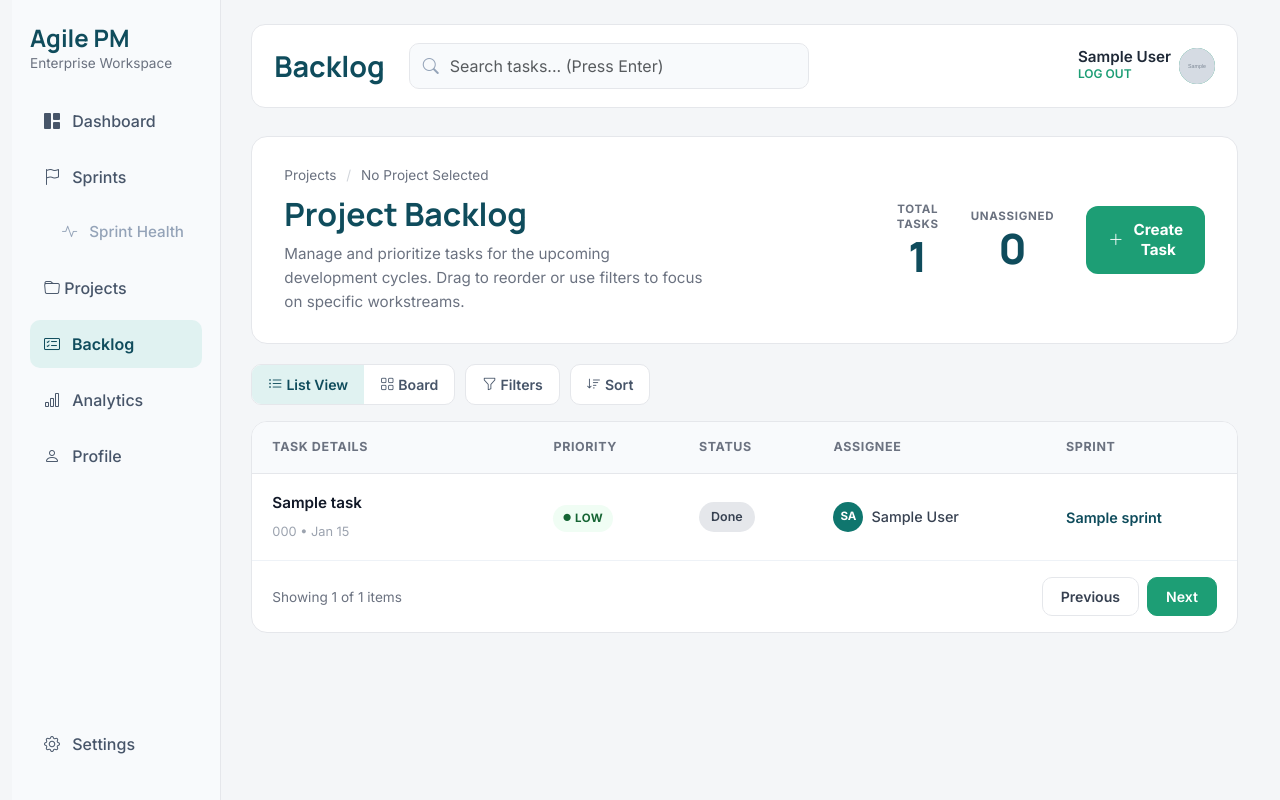
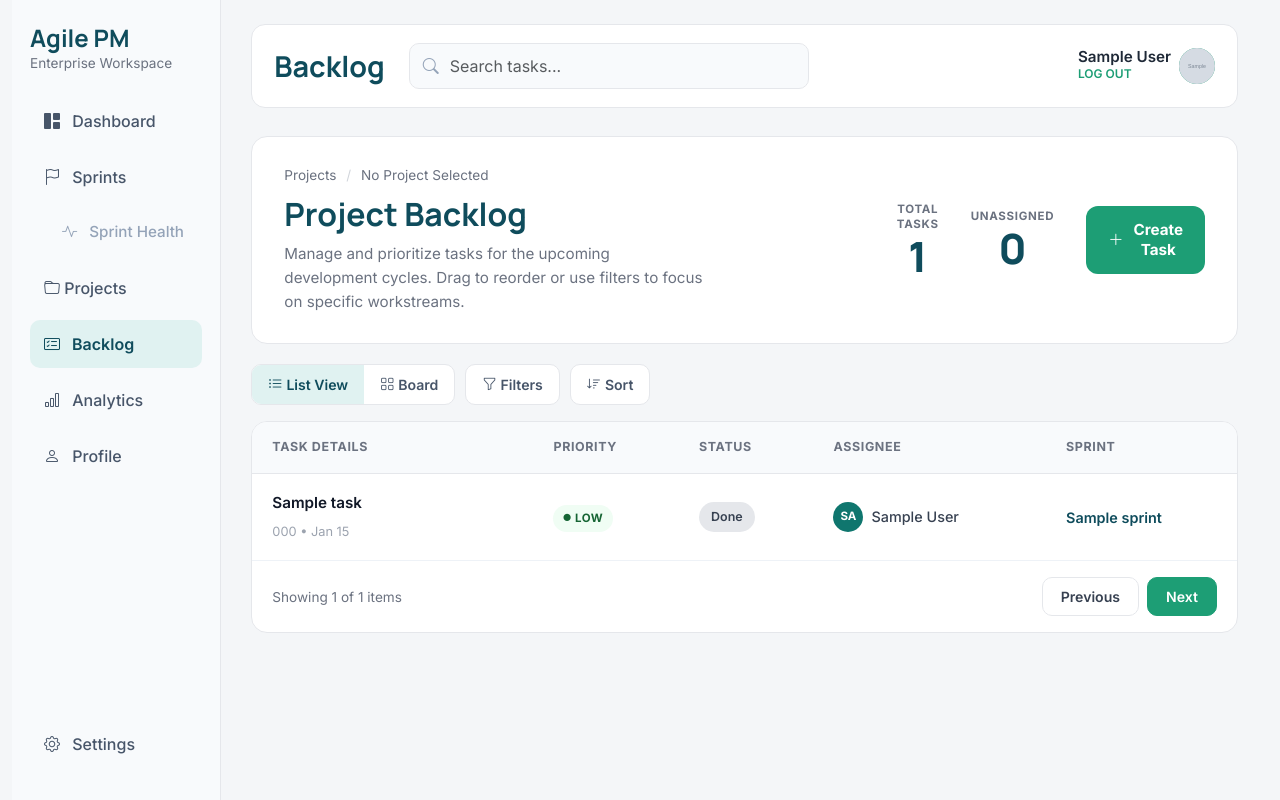
Before and after one commit to amitmath/CITS5505-Project, a Flask app: page /backlog in a window 1280 px wide. Run offline with Flask 3, Linux system fonts and the light colour scheme; the visitor is signed in with stand-in values (Sample User, id 1); tables that the repository leaves empty hold one stand-in row (values such as "Sample post"); grey boxes marked "Sample" are stand-in pictures.

Commit message:
refactor placeholder text on Projects page search bar

```diff
--- a/app/templates/components/topbar.html
+++ b/app/templates/components/topbar.html
@@ -9,8 +9,8 @@
       <input
         type="text"
         class="form-control"
-        placeholder="{{ topbar_search_placeholder | default('Search...') }} (Press Enter)"
-        title="Type to search and press Enter"
+        placeholder="{{ topbar_search_placeholder | default('Search...') }}"
+        title="Type to search"
       />
     </div>
   </div>
```
